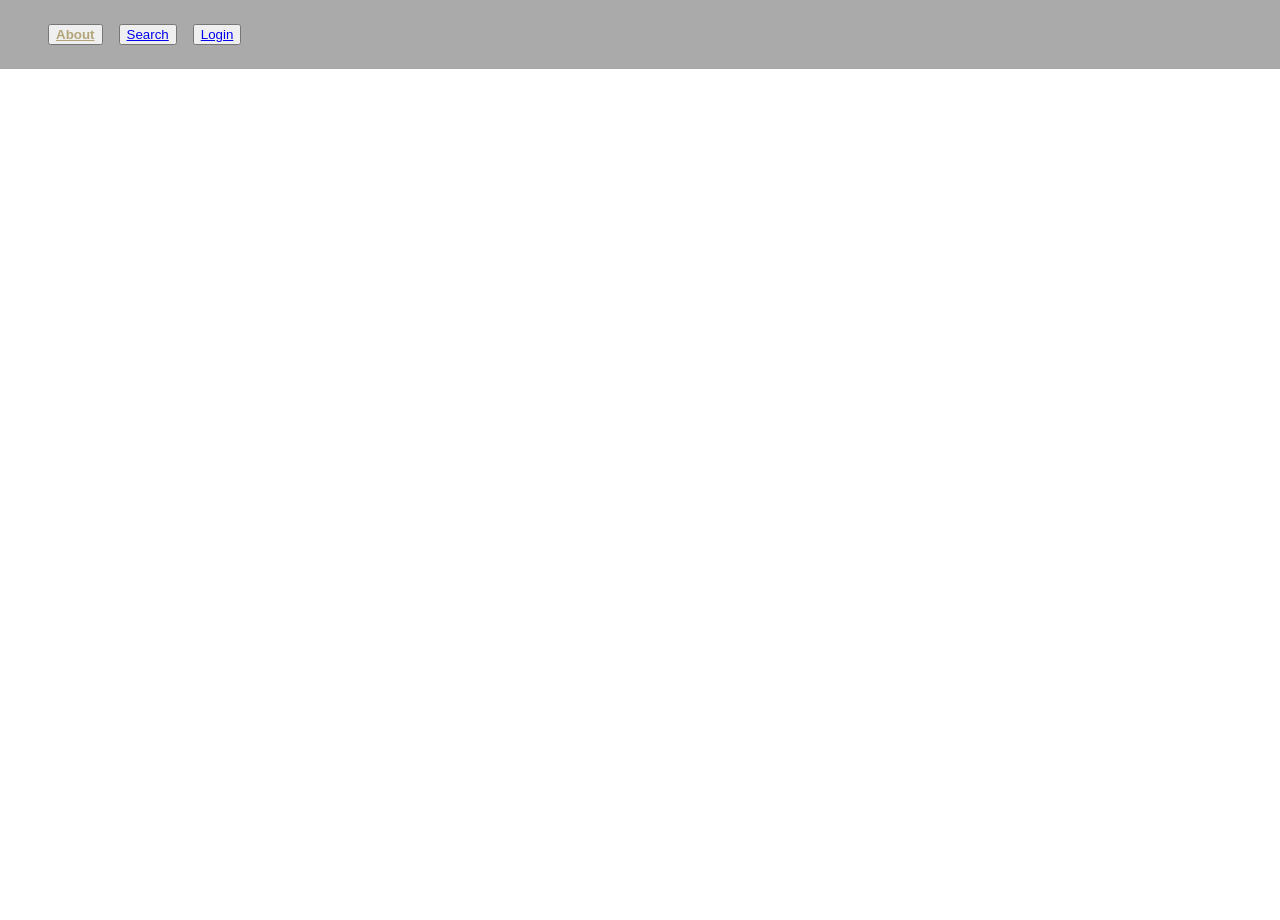
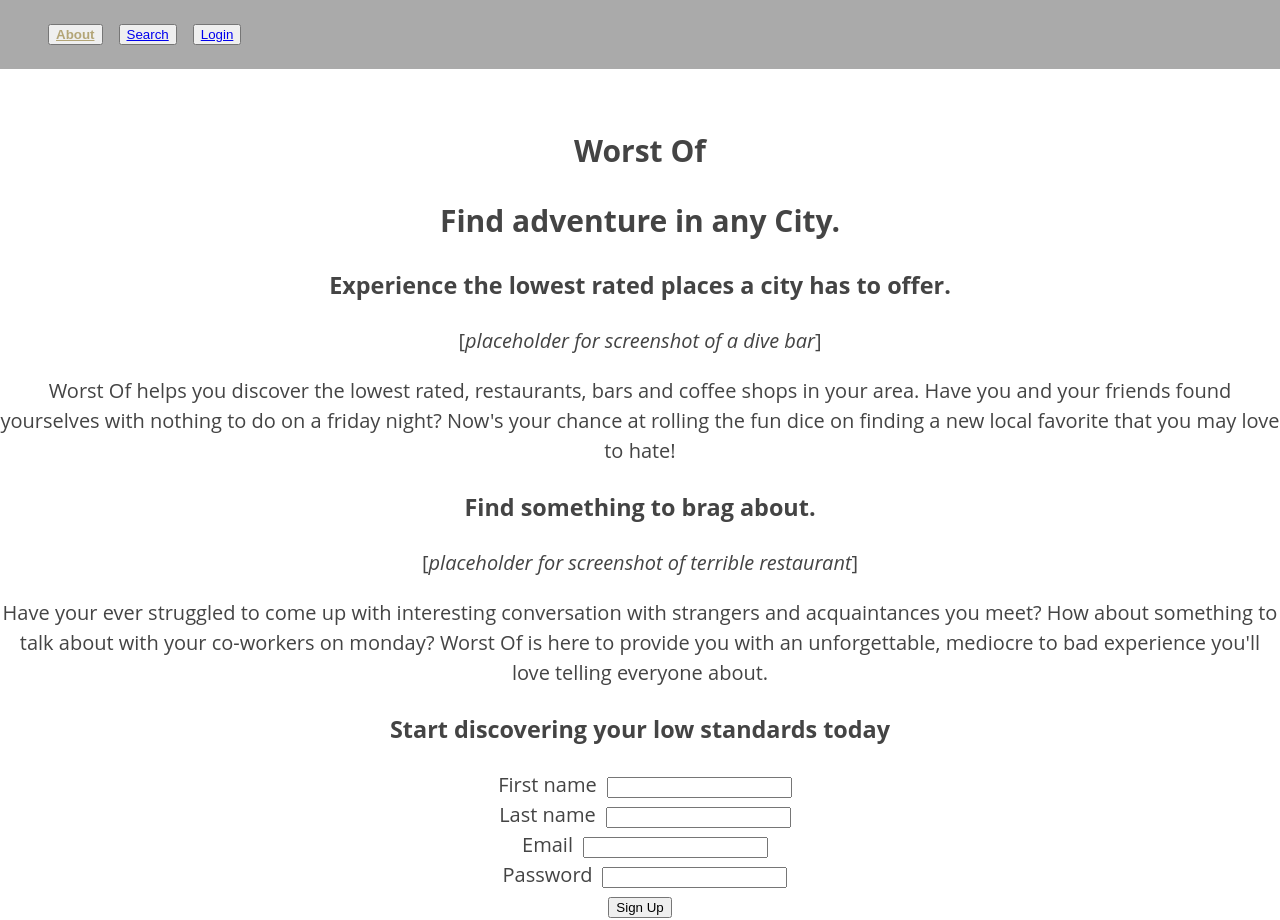
Before and after one commit to Topher-Dunlap/worst-of-client, a React (Create React App) app: page / in a window 1280 px wide. Before the commit the page ends 800 px from the top, so only its background shows below. Built offline with nearby package versions, Linux system fonts and the light colour scheme.

Commit message:
created components for landing and login sections

```diff
--- a/src/app/App.js
+++ b/src/app/App.js
@@ -13,6 +13,9 @@ function App() {
             color: "#444",
             textAlign: "center",
             lineHeight: "1.5",
+        },
+        formElementSpacing: {
+            margin: "0px 10px",
         }
     }
 
--- a/src/components/Landing.jsx
+++ b/src/components/Landing.jsx
@@ -1,20 +1,58 @@
 import React, {useContext} from 'react';
 import ThemeContext from "./ThemeContext";
+import LandingSection from "./LandingSection";
+import LandingForm from "./LandingForm";
 
 export default function Projects() {
 
     const context = useContext(ThemeContext);
     const theme = context.theme;
 
+    const sectionData = [
+        {
+            headerContent: "Experience the lowest rated places a city has to offer.",
+            pContent: `Worst Of helps you discover the lowest rated, restaurants, bars and coffee shops in your area.
+                        Have you and your friends found yourselves with nothing to do on a friday night? Now's your
+                        chance at rolling the fun dice on finding a new local favorite that you may love to hate!`,
+            sectionImage: "placeholder for screenshot of a dive bar",
+        },
+        {
+            headerContent: "Find something to brag about.",
+            pContent: `Have your ever struggled to come up with interesting conversation with strangers and acquaintances
+                        you meet? How about something to talk about with your co-workers on monday? Worst Of is here to
+                        provide you with an unforgettable, mediocre to bad experience you'll love telling everyone
+                        about.`,
+            sectionImage: "placeholder for screenshot of terrible restaurant",
+        }
+    ]
+
+    const sectionMap = sectionData.map((section, idx) =>
+        <LandingSection
+            headerContent={section.headerContent}
+            pContent={section.pContent}
+            sectionImage={section.sectionImage}
+        />
+    )
+
     return (
         <section style={theme}>
             <div>
-                <h1 style={bottomMargin}>Landing</h1>
+                <span>
+                    <h1 style={headerMargin}>Worst Of</h1>
+                    <h2>Find adventure in any City.</h2>
+                </span>
+                {sectionMap}
+                <section>
+                    <header>
+                        <h3>Start discovering your low standards today</h3>
+                    </header>
+                </section>
+                <LandingForm />
             </div>
         </section>
     )
 }
 
-const bottomMargin = {
-    marginBottom: "2rem",
+const headerMargin = {
+    marginTop: "8rem",
 }
--- /dev/null
+++ b/src/components/LandingForm.jsx
@@ -0,0 +1,50 @@
+import React from 'react';
+import {useForm} from "react-hook-form";
+import LandingFormInput from "./LandingFormInput";
+
+
+export default function SearchForm() {
+
+    const {handleSubmit} = useForm();
+    const onSubmit = (data) => {
+        console.log(data)
+    }
+
+    const formOptions = [
+        {
+            fieldLabel: "First name",
+            inputName: "first-name",
+            type: "text",
+        },
+        {
+            fieldLabel: "Last name",
+            inputName: "last-name",
+            type: "text",
+        },
+        {
+            fieldLabel: "Email",
+            inputName: "username",
+            type: "text",
+        },
+        {
+            fieldLabel: "Password",
+            inputName: "password",
+            type: "password",
+        },
+    ]
+    const mapFormInputs = formOptions.map((option, idx) =>
+        <LandingFormInput
+            key={idx}
+            fieldLabel={option.fieldLabel}
+            inputName={option.inputName}
+            type={option.type}
+        />
+    )
+    return (
+        <form onSubmit={handleSubmit(onSubmit)}>
+            {mapFormInputs}
+            <button type='submit'>Sign Up</button>
+        </form>
+
+    )
+}
--- /dev/null
+++ b/src/components/LandingFormInput.jsx
@@ -0,0 +1,29 @@
+import React, {useContext} from 'react';
+import {useForm} from "react-hook-form";
+import ThemeContext from "./ThemeContext";
+
+export default function SearchForm(props) {
+
+    const context = useContext(ThemeContext);
+    const formElementSpacing = context.formElementSpacing;
+    const fieldLabel = props.fieldLabel;
+    const inputName = props.inputName;
+    const typeName = props.typeName;
+    const {register, errors} = useForm();
+
+    return(
+        <div>
+            <label
+                htmlFor={inputName}
+                style={formElementSpacing}>
+                {fieldLabel}
+            </label>
+            <input
+                ref={register({required: true})}
+                type={typeName}
+                name={inputName}
+                id={inputName}/>
+            {errors.inputName && <p>This is required</p>}
+        </div>
+    )
+}
--- /dev/null
+++ b/src/components/LandingSection.jsx
@@ -0,0 +1,18 @@
+import React from 'react';
+
+export default function Projects(props) {
+
+    const headerContent = props.headerContent;
+    const pContent = props.pContent;
+    const sectionImage = props.sectionImage;
+
+    return (
+        <section>
+            <header>
+                <h3>{headerContent}</h3>
+            </header>
+            <p>[<em>{sectionImage}</em>]</p>
+            <p>{pContent}</p>
+        </section>
+    )
+}
--- a/src/components/Login.jsx
+++ b/src/components/Login.jsx
@@ -1,38 +1,15 @@
 import React, {useContext} from 'react';
 import ThemeContext from "./ThemeContext";
-import {useForm} from "react-hook-form";
+import LoginForm from "./LoginForm";
 
 export default function Login() {
 
     const context = useContext(ThemeContext);
-    const {register, handleSubmit, errors} = useForm();
     const theme = context.theme;
-
-    const onSubmit = (data) => {
-        console.log(data)
-    };
 
     return (
         <section style={theme}>
-            <form onSubmit={handleSubmit(onSubmit)} >
-                <header style={headerStyle}>
-                    <h1>Login</h1>
-                </header>
-                <div>
-                    <input ref={register({required: true, minLength: 2})} name="emailField" placeholder="bill&ted@gmail.com"/>
-                    <br/>
-                    <input ref={register({required: true, minLength: 2})} name="passwordField"/>
-                    <br/>
-                    <button type="submit">Login</button>
-                    {errors.emailField && <p>E-Mail is required</p>}
-                    {errors.passwordField && <p>Password is required</p>}
-                </div>
-            </form>
+            <LoginForm/>
         </section>
     )
 }
-
-const headerStyle = {
-    marginTop: "6rem",
-    marginBottom: "3rem",
-}
--- /dev/null
+++ b/src/components/LoginForm.jsx
@@ -0,0 +1,50 @@
+import React from 'react';
+import {useForm} from "react-hook-form";
+import LoginFormInput from "./LandingFormInput";
+
+
+export default function LoginForm() {
+
+    const {handleSubmit} = useForm();
+    const onSubmit = (data) => {
+        console.log(data)
+    }
+
+    const formOptions = [
+        {
+            fieldLabel: "E-Mail",
+            inputName: "email",
+            type: "text",
+        },
+        {
+            fieldLabel: "Password",
+            inputName: "password",
+            type: "password",
+        },
+    ]
+
+    const mapFormInputs = formOptions.map((option, idx) =>
+        <LoginFormInput
+            key={idx}
+            fieldLabel={option.fieldLabel}
+            inputName={option.inputName}
+            type={option.type}
+        />
+    )
+    return (
+        <form onSubmit={handleSubmit(onSubmit)}>
+            <header style={headerStyle}>
+                <h1>Login</h1>
+            </header>
+            <div>
+                {mapFormInputs}
+                <button type="submit">Login</button>
+            </div>
+        </form>
+    )
+}
+
+const headerStyle = {
+    marginTop: "6rem",
+    marginBottom: "3rem",
+}
--- a/src/components/NavList.jsx
+++ b/src/components/NavList.jsx
@@ -1,6 +1,5 @@
 import React from 'react';
 import NavListButtons from "./NavListButtons";
-import SearchFormOptions from "./SearchFormOptions";
 // import {BiHome} from "react-icons/bi";
 
 
--- a/src/components/NavListButtons.jsx
+++ b/src/components/NavListButtons.jsx
@@ -1,6 +1,5 @@
 import React from 'react';
 import {NavLink} from 'react-router-dom';
-import SearchFormOptions from "./SearchFormOptions";
 
 export default function NavList(props) {
 
--- a/src/components/Search.jsx
+++ b/src/components/Search.jsx
@@ -1,6 +1,5 @@
 import React, {useContext} from 'react';
 import ThemeContext from "./ThemeContext";
-import {useForm} from "react-hook-form";
 import Results from "./Results";
 import SearchForm from "./SearchForm";
 
--- a/src/components/SearchForm.jsx
+++ b/src/components/SearchForm.jsx
@@ -1,19 +1,17 @@
 import React, {useContext} from 'react';
 import {useForm} from "react-hook-form";
 import SearchFormOptions from "./SearchFormOptions";
-// import ThemeContext from "./ThemeContext";
-
+import ThemeContext from "./ThemeContext";
 
 export default function SearchForm() {
 
     const {register, handleSubmit, errors} = useForm();
-    // const context = useContext(ThemeContext);
-    // const theme = context.theme;
-
     const onSubmit = (data) => {
         console.log(data)
     }
 
+    const context = useContext(ThemeContext);
+    const formElementSpacing = context.formElementSpacing;
     const filterOptions = ["Restaurants", "Bars", "Coffee Shops"]
     const mapFilterOptions = filterOptions.map((option, idx) =>
         <SearchFormOptions
@@ -27,7 +25,7 @@ export default function SearchForm() {
             <form onSubmit={handleSubmit(onSubmit)} >
                 <div style={searchBar}>
                     <input ref={register({required: true, minLength: 2})} name="searchField" placeholder="Crusty Joes Tavern"/>
-                    <button style={radialStyling} type="submit">Search</button>
+                    <button style={formElementSpacing} type="submit">Search</button>
                     {errors.searchField && <p>This is required</p>}
                 </div>
                 <br/>
@@ -37,10 +35,6 @@ export default function SearchForm() {
     )
 }
 
-const radialStyling = {
-    margin: "0px 10px",
-}
-
 const searchBar = {
     margin: "75px 10px 0px",
 }
```
Also changed, not shown: src/components/LoginFormInput.jsx (added, +29 -0 lines), 1 other file (tests, documents, lock files or other folders).
